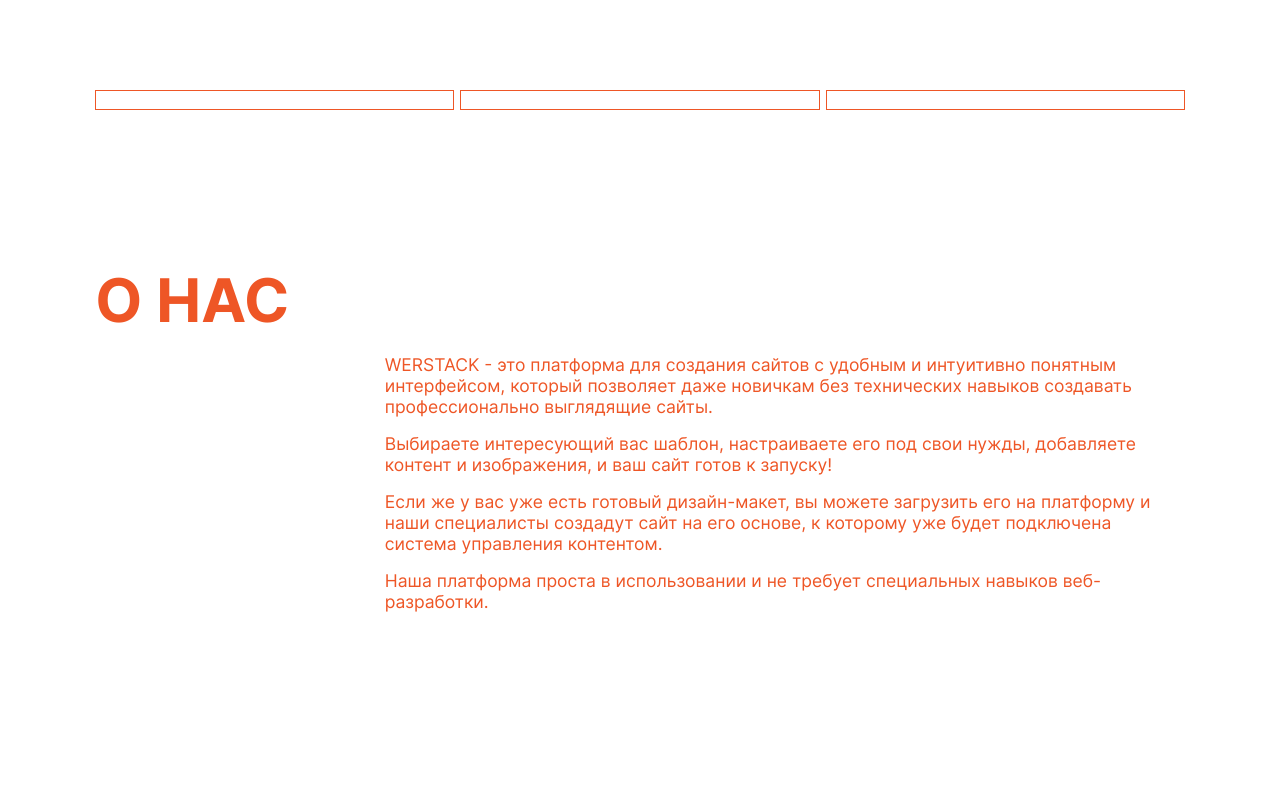
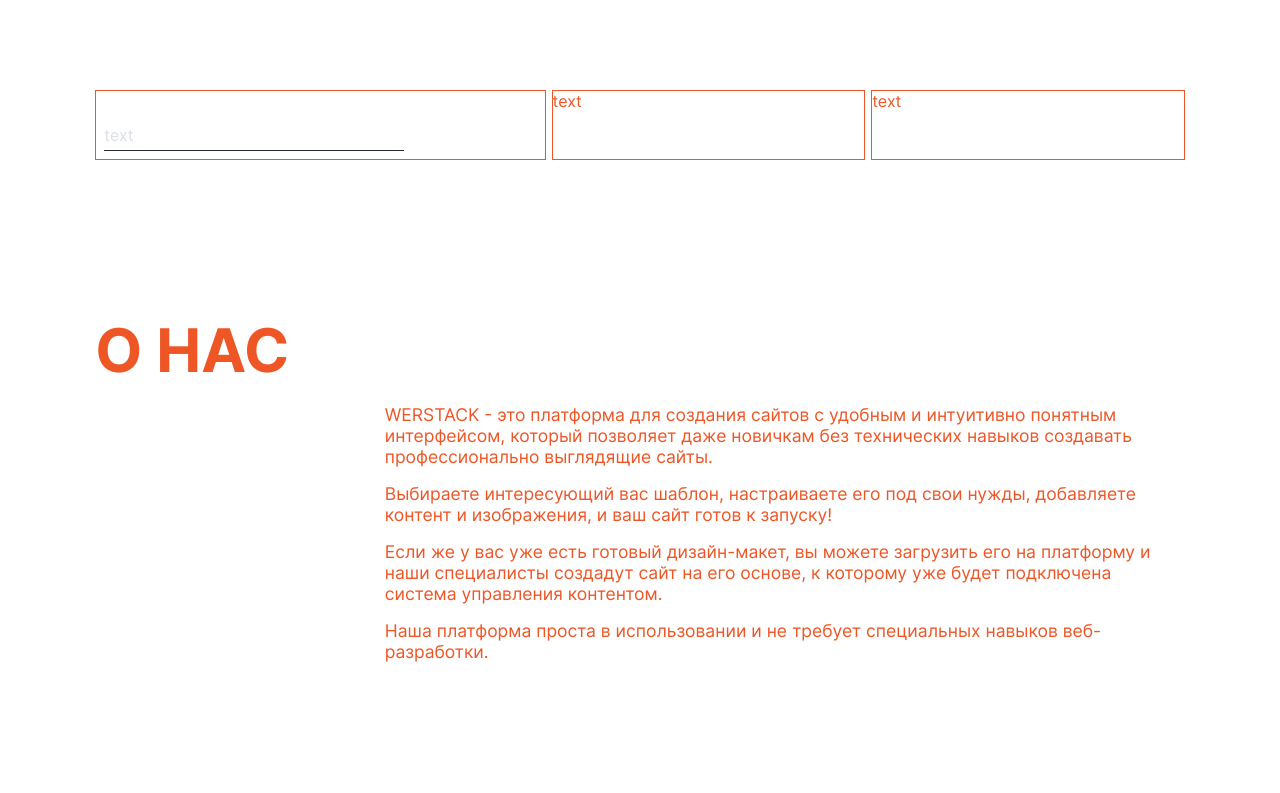
Before and after one commit to WadimSh/werstack, a React (Create React App) app: page / in a window 1280 px wide. Shown: the top 793 px of the page. Built offline with nearby package versions, Linux system fonts and the light colour scheme.

Commit message:
feat: создан новый элемент поля ввода

```diff
--- a/src/assets/styles.css
+++ b/src/assets/styles.css
@@ -36,7 +36,6 @@
 .item_flex {
   flex: var(--xs);
   box-sizing: border-box;
-  height: 20px;
   border: 1px solid var(--themes-main-color);
 }
 
@@ -174,6 +173,72 @@
   scale: 0;
 }
 
+/* стили поля ввода */
+.field {
+  position: relative;
+  height: 52px;
+  max-width: 300px;
+  min-width: 150px;
+  color: #dae0e6;
+  overflow: hidden;
+  margin: 8px;
+}
+
+.field input {
+  position: absolute;
+  height: 100%;
+  width: 100%;
+  color: #272d37;
+  line-height: 52px;
+  outline: 0;
+  background-color: inherit;
+  padding-top: 20px;
+  border: none;
+  box-sizing: border-box;
+}
+
+.field .label-wrapper {
+  position: absolute;
+  height: 100%;
+  width: 100%;
+  bottom: 0;
+  left: 0;
+  background-color: inherit;
+  pointer-events: none;
+  border-bottom: 1px solid #272d37;
+}
+
+.field .label-wrapper::after {
+  content: "";
+  position: absolute;
+  height: 100%;
+  width: 100%;
+  border-bottom: 1.5px solid #437ef7;
+  left: 0;
+  bottom: -1px;
+  transform: translateX(-100%);
+  transition: transform .3s ease;
+}
+
+.field .label-text {
+  position: absolute;
+  bottom: 5px;
+  left: 0;
+  transition: all .3s ease;
+}
+
+.field input:focus + .label-wrapper .label-text,
+.field input:valid + .label-wrapper .label-text {
+  font-size: 12px;
+  color: #437ef7;
+  transform: translateY(-150%);
+}
+
+.field input:focus + .label-wrapper::after,
+.field input:valid + .label-wrapper::after {
+  transform: translateX(0%);
+}
+
 /* styles on breakpoints */
 @media screen and (min-width: 600px) {
   .item_columns {
--- a/src/components/cover/cover.jsx
+++ b/src/components/cover/cover.jsx
@@ -1,6 +1,7 @@
 import React from "react";
 
 import LayoutFlex from "../../ui/layout/layout-flex";
+import InputField from "../../ui/input/input-field";
 
 const Cover = () => {
 
@@ -13,16 +14,26 @@ const Cover = () => {
       <LayoutFlex
         item
         md={1}
-      ></LayoutFlex>
+      >
+        <InputField
+          type="text"
+          name="text"
+          placeholder="text"
+        />
+      </LayoutFlex>
       <LayoutFlex
         item
         sm={8}
         md={6}
-      ></LayoutFlex>
+      >
+        text
+      </LayoutFlex>
       <LayoutFlex
         item
         md={12}
-      ></LayoutFlex>
+      >
+        text
+      </LayoutFlex>
     </LayoutFlex>
   );
 };
--- a/src/ui/accordion/accordion.jsx
+++ b/src/ui/accordion/accordion.jsx
@@ -18,11 +18,11 @@ const AccordionItem = ({ handleToggle, active, faq }) => {
   return (
     <li className="accordion_point">
       <div className="accordion_header" onClick={() => handleToggle(id)}>
-        <h3 className="accordion_question text_type_small">{question}</h3>
+        <h3 className="text_type_small accordion_question">{question}</h3>
         <span className={checkClass}>+</span>
       </div>
       <div ref={contentEl} className={collapseClass} style={contentStyle}>
-        <p className="accordion_answer text_type_default">{answer}</p>
+        <p className="text_type_default accordion_answer">{answer}</p>
       </div>
     </li>
   );
--- a/src/ui/button/button.jsx
+++ b/src/ui/button/button.jsx
@@ -5,7 +5,7 @@ const Button = ({ htmlType = "button", onClick, side, children, customClass, ...
   // Проверка, нужно ли отображать иконку и передача props в компонент Icon
   const renderIcon = side !== undefined && <Icon side={side} />;
   // Создание строки с CSS классами
-  const classNames = ['button', customClass].filter(Boolean).join(' ');
+  const classNames = ['text_type_span button', customClass].filter(Boolean).join(' ');
 
   return (
     <button type={htmlType} onClick={onClick} className={classNames} {...rest}>
--- /dev/null
+++ b/src/ui/input/input-field.jsx
@@ -0,0 +1,24 @@
+import {useState} from "react";
+
+const InputField = ({ type = 'text', name, onInputChange, placeholder, customClass, ...rest }) => {
+  const [error, setError] = useState('');
+
+  return (
+    <div className="field">
+      <input
+        type={type}
+        name={name}
+        autoComplete="off"
+        required
+      />
+      <label htmlFor={name} className="label-wrapper">
+        <span className="label-text">
+          {placeholder}
+        </span>
+      </label>
+      {error && <span>{error}</span>}
+    </div>
+  )
+};
+
+export default InputField;
--- a/src/ui/input/input.jsx
+++ b/src/ui/input/input.jsx
@@ -40,7 +40,7 @@ const Input = ({ type = 'text', label, placeholder, onInputChange, validation, v
         value={value}
         onChange={handleInputChange}
       />
-      {error && <div className="error-message">{error}</div>}
+      {error && <span>{error}</span>}
     </div>
   );
 };
```
